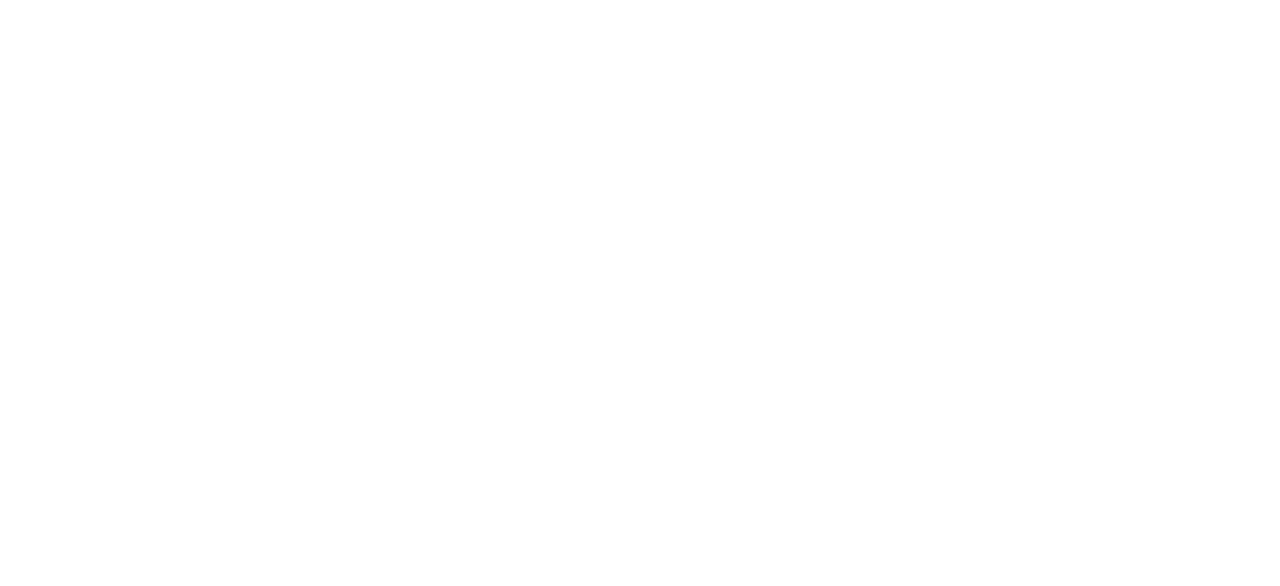
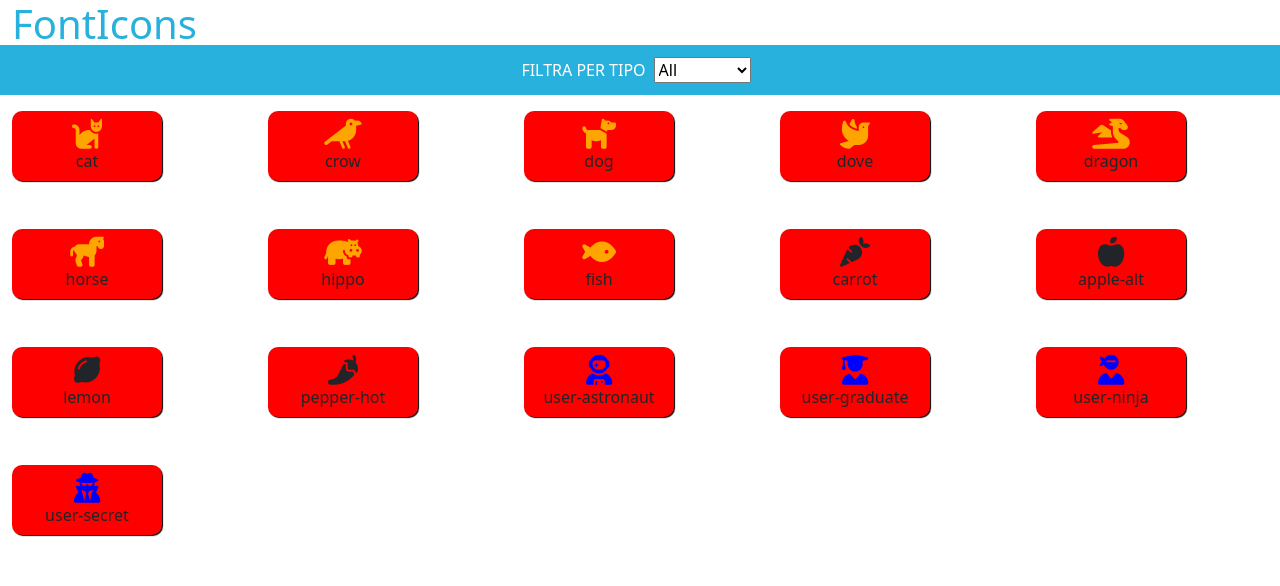
Before and after one commit to ManuelBenini/js-es6-icons, a plain HTML site: page index.html in a window 1280 px wide. Drawn offline with nearby package versions, Linux system fonts and the light colour scheme.

Commit message:
stampati animali dinamicamente (array All)

```diff
--- a/css/style.css
+++ b/css/style.css
@@ -0,0 +1,46 @@
+#title{
+  height: 45px;
+  color: #29b1dd;
+}
+
+.mb_container{
+  height: 50px;
+  color: white;
+}
+
+.mb_bg{
+  background-color: #29b1dd
+}
+
+main{
+  height: calc(100vh - 95px);
+}
+
+.col div{
+  display: flex;
+  flex-direction: column;
+  justify-content: center;
+  align-items: center;
+  flex-grow: 0;
+  height: 70px;
+  width: 150px;
+  border-radius: 10px;
+  box-shadow: 1px 1px 1px black;
+  background-color: red;
+}
+
+.animal{
+ color: orange;
+}
+
+.vegetables{
+  color: green;
+}
+
+.user{
+  color: blue;
+}
+
+.fas{
+  font-size: 30px;
+}
--- a/index.html
+++ b/index.html
@@ -13,7 +13,32 @@
   <title>js-es6-icons</title>
 </head>
 <body>
+  <header>
+    <div id="title" class="container-fluid">
+      <h1>FontIcons</h1>
+    </div>
+    <div class="container-fluid mb_bg">
 
+      <div class="container mb_container d-flex justify-content-center align-items-center mb-3">
+       <span>FILTRA PER TIPO</span>
+       <select name="" id="" class="mx-2">
+         <option value="">All</option>
+         <option value="">Animal</option>
+         <option value="">Vegetable</option>
+         <option value="">User</option>
+       </select>
+      </div>
+
+    </div>
+  </header>
+
+  <main>
+    <div class="container-fluid">
+      <div class="row  row-cols-sm-4 row-cols-md-5">
+
+      </div>
+    </div>
+  </main>
 
   <script src="js/script.js"></script>
 </body>
--- a/js/script.js
+++ b/js/script.js
@@ -0,0 +1,144 @@
+const fontIcons = [
+	{
+		name: 'cat',
+		prefix: 'fa-',
+		type: 'animal',
+		family: 'fas',
+		color: 'orange'
+	},
+	{
+		name: 'crow',
+		prefix: 'fa-',
+		type: 'animal',
+		family: 'fas',
+		color: 'orange'
+	},
+	{
+		name: 'dog',
+		prefix: 'fa-',
+		type: 'animal',
+		family: 'fas',
+		color: 'orange'
+	},
+	{
+		name: 'dove',
+		prefix: 'fa-',
+		type: 'animal',
+		family: 'fas',
+		color: 'orange'
+	},
+	{
+		name: 'dragon',
+		prefix: 'fa-',
+		type: 'animal',
+		family: 'fas',
+		color: 'orange'
+	},
+	{
+		name: 'horse',
+		prefix: 'fa-',
+		type: 'animal',
+		family: 'fas',
+		color: 'orange'
+	},
+	{
+		name: 'hippo',
+		prefix: 'fa-',
+		type: 'animal',
+		family: 'fas',
+		color: 'orange'
+	},
+	{
+		name: 'fish',
+		prefix: 'fa-',
+		type: 'animal',
+		family: 'fas',
+		color: 'orange'
+	},
+	{
+		name: 'carrot',
+		prefix: 'fa-',
+		type: 'vegetable',
+		family: 'fas',
+		color: 'green'
+	},
+	{
+		name: 'apple-alt',
+		prefix: 'fa-',
+		type: 'vegetable',
+		family: 'fas',
+		color: 'green'
+	},
+	{
+		name: 'lemon',
+		prefix: 'fa-',
+		type: 'vegetable',
+		family: 'fas',
+		color: 'green'
+	},
+	{
+		name: 'pepper-hot',
+		prefix: 'fa-',
+		type: 'vegetable',
+		family: 'fas',
+		color: 'green'
+	},
+	{
+		name: 'user-astronaut',
+		prefix: 'fa-',
+		type: 'user',
+		family: 'fas',
+		color: 'blue'
+	},
+	{
+		name: 'user-graduate',
+		prefix: 'fa-',
+		type: 'user',
+		family: 'fas',
+		color: 'blue'
+	},
+	{
+		name: 'user-ninja',
+		prefix: 'fa-',
+		type: 'user',
+		family: 'fas',
+		color: 'blue'
+	},
+	{
+		name: 'user-secret',
+		prefix: 'fa-',
+		type: 'user',
+		family: 'fas',
+		color: 'blue'
+	}
+];
+
+console.log(fontIcons.length);
+
+const animals = fontIcons.filter(element => (element.type == 'animal'))
+const vegetables = fontIcons.filter(element => (element.type == 'vegetable'))
+const users = fontIcons.filter(element => (element.type == 'user'))
+
+console.log('Animali', animals);
+console.log('Vegetali', vegetables);
+console.log('Utenti', users);
+
+outputStamp(fontIcons)
+
+function outputStamp(array) {
+  const row = document.querySelector('.row');
+
+  array.forEach(element => {
+    const {name, prefix, type, family, color} = element;
+    row.innerHTML +=
+    `
+      <div class="col mb-5">
+        <div>
+          <i class="${family} ${prefix}${name} ${type}"></i>
+          <span id="name">${name}</span>
+        </div>
+      </div>
+    `
+  });
+
+}
```
